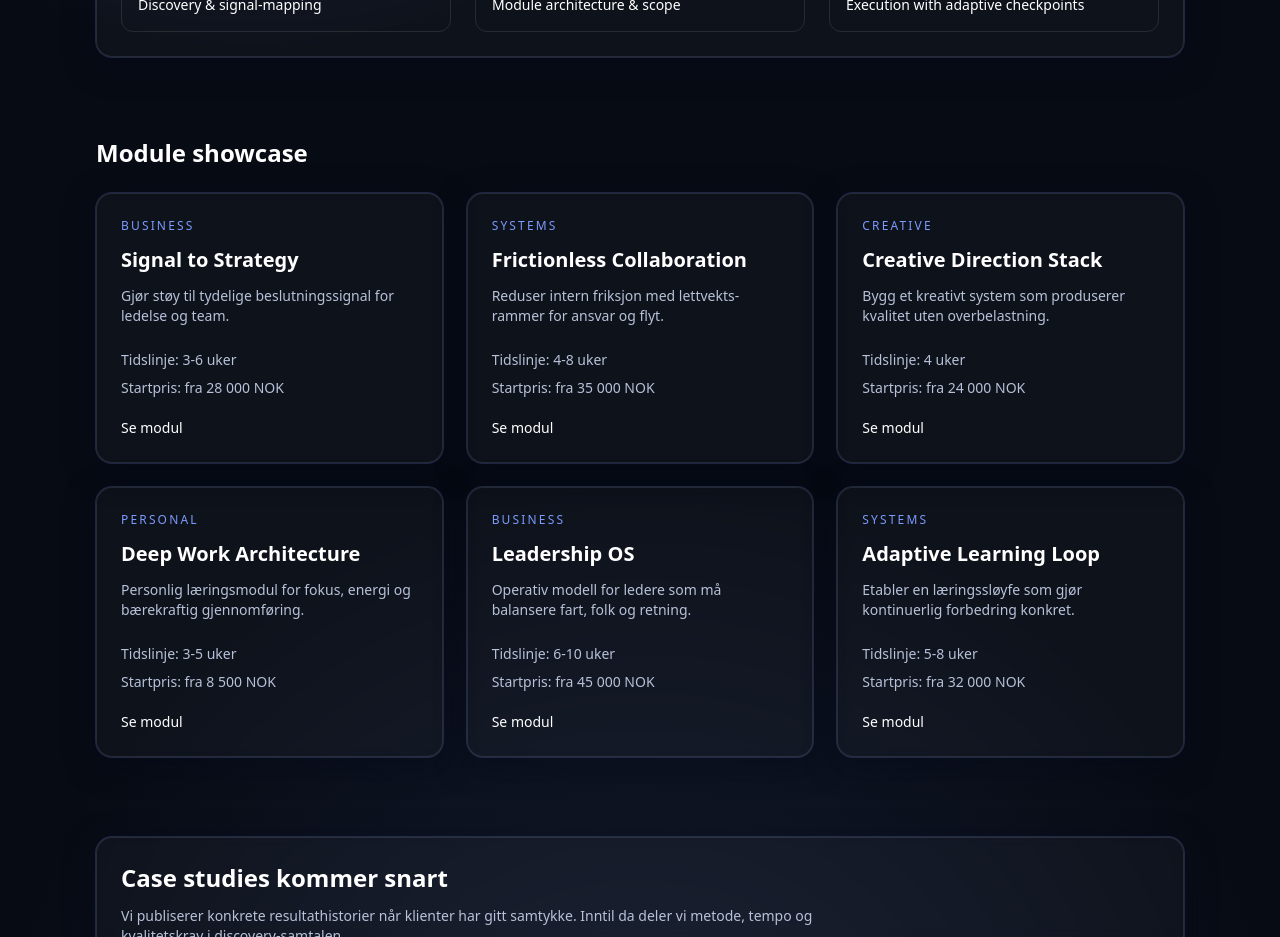
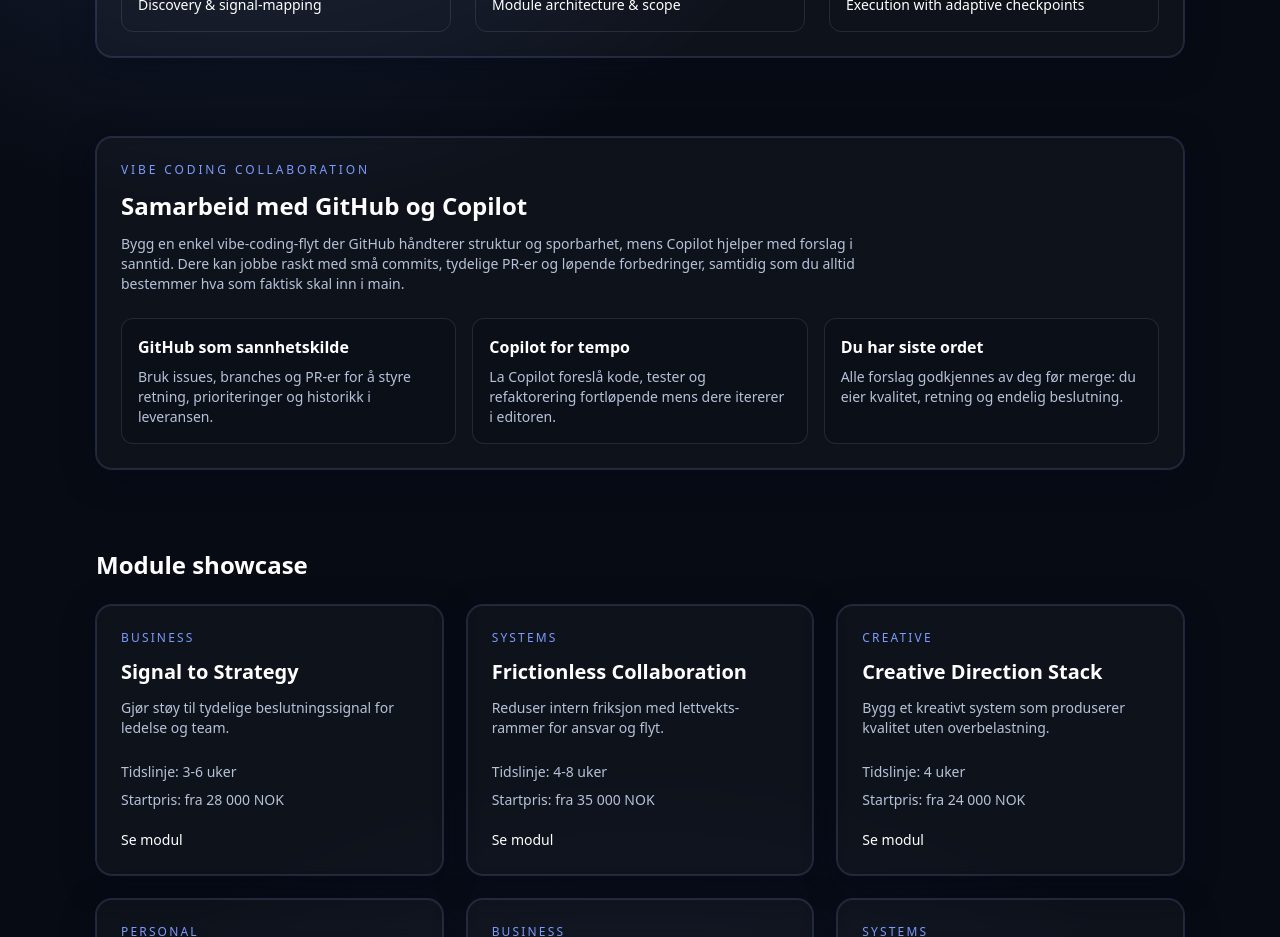
Before and after one commit to MrDiddyz/MurMur-, a Next.js app: page / in a window 1280 px wide. Shown: the part 960-1897 px from the top of the page. Built offline with nearby package versions, Linux system fonts and the light colour scheme.

Commit message:
Refocus collaboration section on GitHub and Copilot workflow

```diff
--- a/src/app/page.tsx
+++ b/src/app/page.tsx
@@ -6,6 +6,21 @@ const pillars = [
   ['Orientation', 'Forstå hvor dere er, hva som blokkerer fremdrift, og hva som faktisk gir effekt.'],
   ['Architecture', 'Design læringsstrukturer som matcher kontekst, kapasitet og ambisjon.'],
   ['Adaptation', 'Iterer modulene i takt med endring, uten å miste retning eller kvalitet.'],
+];
+
+const duoAssistantPrinciples = [
+  {
+    title: 'GitHub som sannhetskilde',
+    body: 'Bruk issues, branches og PR-er for å styre retning, prioriteringer og historikk i leveransen.',
+  },
+  {
+    title: 'Copilot for tempo',
+    body: 'La Copilot foreslå kode, tester og refaktorering fortløpende mens dere itererer i editoren.',
+  },
+  {
+    title: 'Du har siste ordet',
+    body: 'Alle forslag godkjennes av deg før merge: du eier kvalitet, retning og endelig beslutning.',
+  },
 ];
 
 export default function HomePage() {
@@ -49,6 +64,24 @@ export default function HomePage() {
         </ol>
       </section>
 
+      <section className="card">
+        <p className="text-xs uppercase tracking-[0.24em] text-accent">Vibe coding collaboration</p>
+        <h2 className="mt-3 text-2xl font-semibold">Samarbeid med GitHub og Copilot</h2>
+        <p className="mt-3 max-w-3xl text-sm text-ink">
+          Bygg en enkel vibe-coding-flyt der GitHub håndterer struktur og sporbarhet, mens Copilot hjelper med forslag i sanntid.
+          Dere kan jobbe raskt med små commits, tydelige PR-er og løpende forbedringer, samtidig som du alltid bestemmer hva
+          som faktisk skal inn i main.
+        </p>
+        <div className="mt-6 grid gap-4 md:grid-cols-3">
+          {duoAssistantPrinciples.map((principle) => (
+            <article key={principle.title} className="rounded-xl border border-white/10 bg-night/30 p-4">
+              <h3 className="text-base font-semibold text-white">{principle.title}</h3>
+              <p className="mt-2 text-sm text-ink">{principle.body}</p>
+            </article>
+          ))}
+        </div>
+      </section>
+
       <section>
         <h2 className="text-2xl font-semibold">Module showcase</h2>
         <div className="mt-6 grid gap-6 md:grid-cols-2 lg:grid-cols-3">
```
